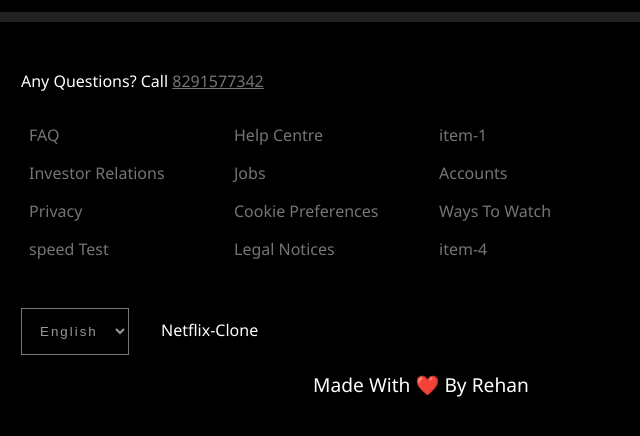
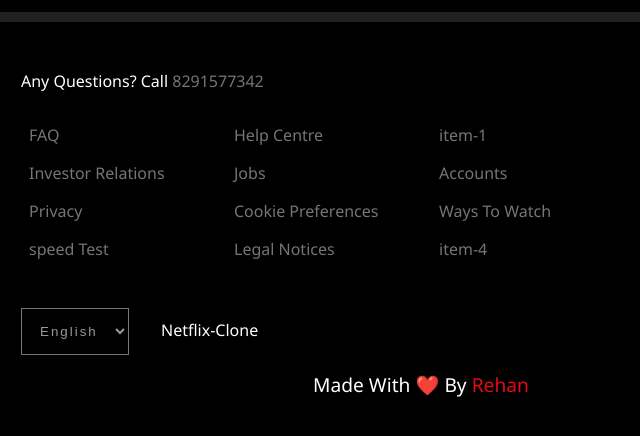
Before and after one commit to CodeWithRehan/Netflix-Clone, a plain HTML site: page index.html in a window 1280 px wide. Shown: the part 3357-3793 px from the top of the page, 219-859 px from the left. Drawn offline with Linux system fonts and the light colour scheme.

Commit message:
initial commit

```diff
--- a/CSS/style.css
+++ b/CSS/style.css
@@ -122,9 +122,6 @@ ul {
 .footer ul li {
   padding: 0.5rem;
 }
-.footer ul li a {
-  text-decoration: none;
-}
 .footer .container .grid {
   grid-template-columns: repeat(4, 1fr);
   gap: 20px;
@@ -135,6 +132,13 @@ ul {
   padding: 14px;
   position: relative;
   left: -1rem;
+}
+.footer .my-web {
+  color: var(--primary);
+}
+.footer .my-web:hover,
+.footer .my-web:focus {
+  color: #fff;
 }
 
 @media only screen and (max-width: 1050px) {
--- a/CSS/utility.css
+++ b/CSS/utility.css
@@ -25,6 +25,7 @@
 /* Links */
 a {
   color: #757575;
+  text-decoration: none;
 }
 
 a:hover,
--- a/index.html
+++ b/index.html
@@ -173,7 +173,7 @@
                 <option value="English">English</option>
                 <option value="Hindi">Hindi</option>
             </select>Netflix-Clone
-            <p class="text-center sm">Made With ❤️ By Rehan</p>
+            <p class="text-center sm">Made With ❤️ By <a class="my-web" href="https://rehaan.netlify.app/">Rehan</a></p>
         </div>
     </footer>
 </body>
```
